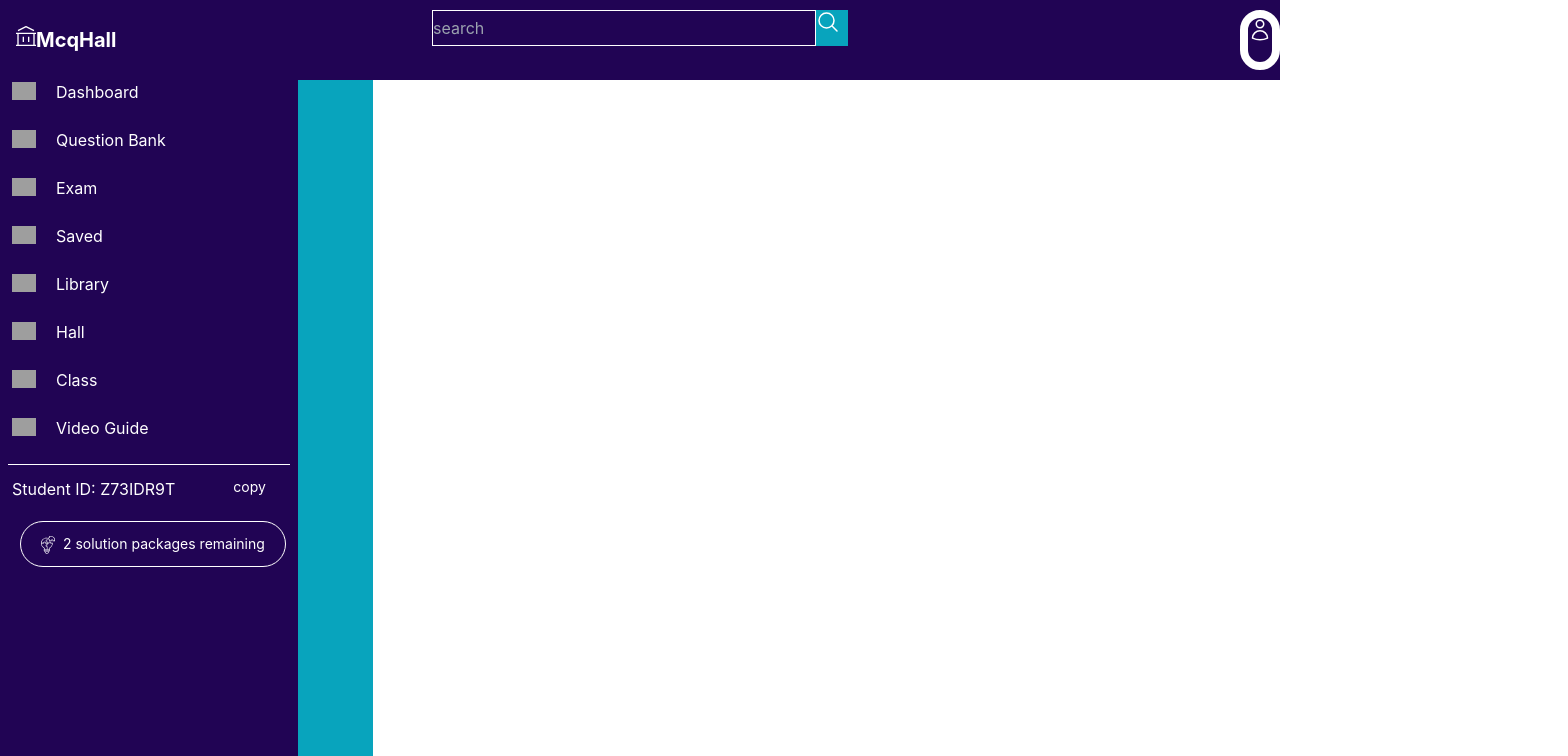
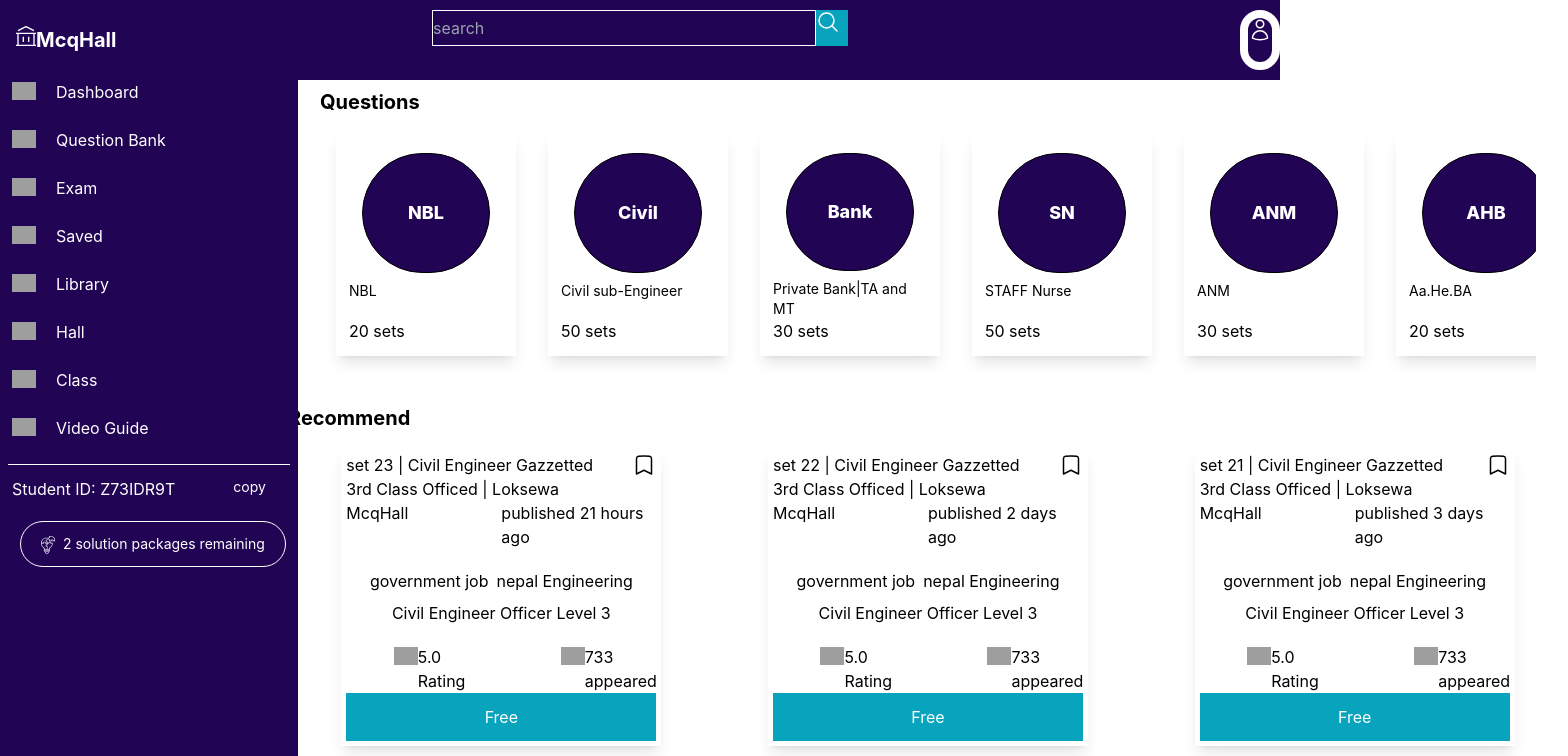
Before and after one commit to Tengoku18/MCQ-Dashboard, a React (Create React App) app: page / in a window 1280 px wide. Shown: the top 756 px of the page, 1568 px wide, since content can reach past the window. Built offline with nearby package versions, Linux system fonts and the light colour scheme; grey boxes are pictures that could not be loaded.

Commit message:
recomended question set  added

```diff
--- a/src/components/dashboard/content/Content.jsx
+++ b/src/components/dashboard/content/Content.jsx
@@ -1,12 +1,14 @@
 import React from "react";
+import Question from "./Question";
+import Recommend from "./Recommend";
 
 const Content = () => {
   return (
-    <div className="text-primary-purple">
-      <div className="h-screen w-fit bg-primary-white text-white">
-        Container 1
+    <div className="w-screen">
+      <div className="">
+        <Question />
       </div>
-      <div className="h-screen  bg-primary-white text-white">Container 2</div>
+      <div className="w-screen "><Recommend/></div>
     </div>
   );
 };
--- a/src/components/dashboard/content/Question.jsx
+++ b/src/components/dashboard/content/Question.jsx
@@ -59,11 +59,11 @@ const Question = () => {
       return (
         <div className="m-8">
           <div className="text-xl font-bold">Questions</div>
-          <div className="flex flex-row overflow-x-auto overflow-hidden">
+          <div className="flex flex-row overflow-x-auto overscroll-contsin">
             {Question.map((items) => {
               return (
                 <Card>
-                  <div className="grid bg-blue-600 h-32 w-32 my-2 mx-auto p-0 border rounded-full ">
+                  <div className="grid bg-primary-purple h-32 w-32 my-2 mx-auto p-0 border rounded-full ">
                     <div className="text-center m-auto text-lg font-extrabold text-white">{items.image}</div>
                   </div>
                   <div className="bg-slate-50 h-10 w-[100%] ">
--- /dev/null
+++ b/src/components/dashboard/content/Recommend.jsx
@@ -0,0 +1,122 @@
+import React from "react";
+
+const Recommend = () => {
+  const List = [
+    {
+      set: "23",
+
+      published: "21 hours",
+    },
+    {
+      set: "22",
+
+      published: "2 days",
+    },
+    {
+      set: "21",
+
+      published: "3 days",
+    },
+    {
+      set: "20",
+
+      published: "4 days",
+    },
+    {
+      set: "19",
+
+      published: "5 days",
+    },
+    {
+      set: "18",
+
+      published: "6 days",
+    },
+  ];
+
+  return (
+    <div>
+      <div className="text-xl font-bold">Recommend</div>
+      <div className="grid grid-cols-3 justify-items-center">
+        {List.map((items) => {
+          return (
+            <div className="grid h-auto min-w-[180px] max-w-[320px] bg-white border border-white p-1 rounded-sm items-start shadow-lg m-4">
+              <div className="grid grid-rows-6 ">
+                <div className="grid grid-cols-5">
+                  <div className="justify-self-start col-span-4">
+                    set {items.set} | Civil Engineer Gazzetted 3rd Class Officed
+                    | Loksewa
+                  </div>
+                  <div className="justify-self-end">
+                    <svg
+                      xmlns="http://www.w3.org/2000/svg"
+                      fill="none"
+                      viewBox="0 0 24 24"
+                      stroke-width="1.5"
+                      stroke="currentColor"
+                      class="w-6 h-6"
+                    >
+                      <path
+                        stroke-linecap="round"
+                        stroke-linejoin="round"
+                        d="M17.593 3.322c1.1.128 1.907 1.077 1.907 2.185V21L12 17.25 4.5 21V5.507c0-1.108.806-2.057 1.907-2.185a48.507 48.507 0 0111.186 0z"
+                      />
+                    </svg>
+                  </div>
+                </div>
+                <div className="grid grid-cols-2">
+                  <div className="text-primary">McqHall</div>
+                  <div className="text-slate-600">
+                    published {items.published} ago
+                  </div>
+                </div>
+                <div className="grid row-span-2">
+                  <div className="flex flex-wrap justify-center content-center">
+                    <span className="bg-slate-600 m-1">government job</span>
+                    <span className="bg-slate-600 m-1">
+                      nepal Engineering
+                    </span>{" "}
+                    <span className="bg-slate-600 m-1">
+                      Civil Engineer Officer Level 3
+                    </span>
+                  </div>
+                </div>
+                <div className="grid grid-cols-2 justify-between gap-x-6">
+                  <div className="grid grid-cols-2 grid-rows-2  ">
+                    <span className="row-span-2 justify-self-end">
+                      <img
+                        src="https://mcqhall.com/star_rating.svg"
+                        alt="Icon"
+                        className="h-5 w- 5 pt-0.5"
+                      />
+                    </span>
+                    <span className="justify-self-start">5.0</span>
+                    <span className="justify-self-start">Rating</span>
+                  </div>
+                  <div className="grid grid-cols-2 grid-rows-2">
+                    <span className="row-span-2 justify-self-end">
+                      <img
+                        src="https://mcqhall.com/team-blue.svg"
+                        alt="Icon"
+                        className="h-5 w- 5 pt-0.5"
+                      />
+                    </span>
+                    <span className="justify-self-start">733</span>
+                    <span className="justify-self-start">appeared</span>
+                  </div>
+                </div>
+                <div className="w-[100%] free bg-primary-white text-white  ">
+                  <div className="grid justify-items-center my-3 cente ">
+                    Free
+                  </div>
+                </div>
+              </div>
+            </div>
+          );
+        })}
+      </div>
+    </div>
+  );
+};
+
+export default Recommend;
--- a/src/components/dashboard/navbar/Navbar.jsx
+++ b/src/components/dashboard/navbar/Navbar.jsx
@@ -2,7 +2,7 @@ import React from "react";
 
 const Navbar = () => {
   return (
-    <div className=" navbar grid grid-cols-3 bg-[#210454] h-20 text-white place-content-center justify-center gap-4">
+    <div className=" navbar grid grid-cols-3 bg-[#210454] h-20 w-screen text-white place-content-center justify-center gap-4">
       {/* logo */}
       <div className="m-4 flex  justify-item-start">
         <div>
```
Also changed, not shown: src/components/dashboard/navbar/hallIcon.svg (deleted).
